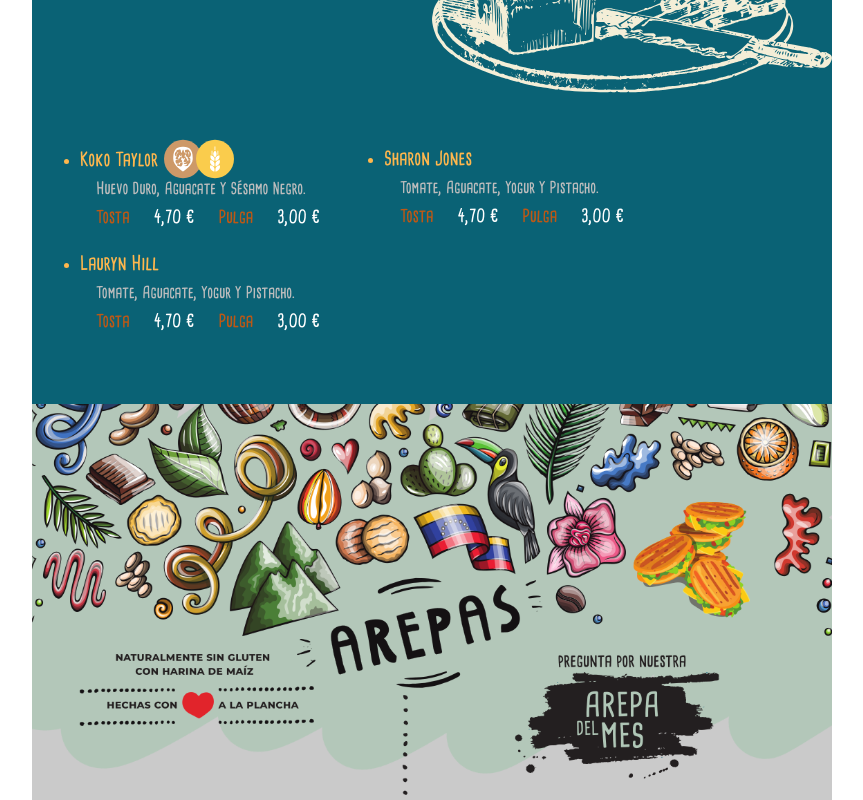
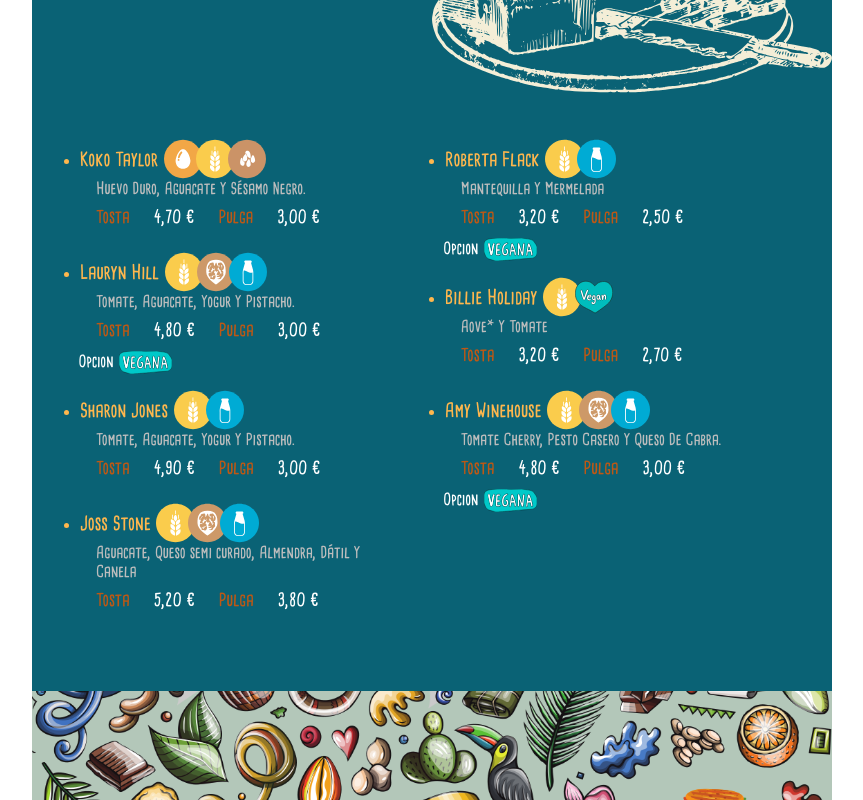
Before and after one commit to algiro/sfc-menu, a React (Vite) app: page / in a window 1280 px wide. Shown: the part 1320-2120 px from the top of the page, without its empty margins (208-1071 px from the left). Built offline with nearby package versions, Linux system fonts and the light colour scheme.

Commit message:
added vegan option and update menuData

```diff
--- a/src/components/MenuItemAllergens.jsx
+++ b/src/components/MenuItemAllergens.jsx
@@ -3,6 +3,9 @@ import React from 'react';
 import frutosSevosIcon from '../../images/al_frutos_secos.svg';
 import glutenIcon from '../../images/al_gluten.svg';
 import sesamoIcon from '../../images/al_sesamo.svg';
+import huevoIcon from '../../images/al_huevo.svg';
+import lacteosIcon from '../../images/al_lacteos.svg';
+import veganIcon from '../../images/vegan.svg';
 
 const AllergenIcons = ({ alergenos }) => {
     if (!alergenos) {
@@ -22,6 +25,19 @@ const AllergenIcons = ({ alergenos }) => {
             icon: sesamoIcon,
             label: 'Sésamo',
         },
+        huevo: {
+            icon: huevoIcon,
+            label: 'Huevo',
+        },
+        lacteos: {
+            icon: lacteosIcon,
+            label: 'Lacteos',
+        },
+        vegan: {
+            icon: veganIcon,
+            label: 'Vegan',
+        },
+
     };
 
     return (
--- a/src/components/TostasMenu.jsx
+++ b/src/components/TostasMenu.jsx
@@ -3,6 +3,7 @@ import { tostas } from '../data/menuData';
 import tostasImg from '../../images/tostas.svg';
 import '../styles/menu.css';
 import AllergenIcons from './MenuItemAllergens'
+import VeganOptionIcon from './VeganOption'
 
 const TwoColumnMenu = () => {
     // Calculate the split point for the columns
@@ -32,6 +33,9 @@ const TwoColumnMenu = () => {
                             <span className="item-price">{tostas.tostaPrice} €</span>
                             <span className="item-note">Pulga</span>
                             <span className="item-price">{tostas.pulgaPrice} €</span>
+                        </div>
+                        <div className="menu-item-price">
+                            {tostas.opcionVegana && <VeganOptionIcon opcionVegana={tostas.opcionVegana} />}
                         </div>
                     </div>
                 </li>
--- /dev/null
+++ b/src/components/VeganOption.jsx
@@ -0,0 +1,25 @@
+import React from 'react';
+
+import opcionVeganaIcon from '../../images/opcion_vegana.svg';
+
+const VeganOptionIcon = ({ opcionVegana }) => {
+    console.log('opcionVegana value:', opcionVegana); // Debug log
+    if (!opcionVegana) {
+        return null;
+    }
+
+    return (
+        <div>
+            <span className="allergen-icon-wrapper">Opcion</span>
+            <span>
+                <img
+                    src={opcionVeganaIcon}
+                    alt="Vegan Option"
+                    className="vegan-option-icon"
+                />
+            </span>
+        </div>
+    );
+};
+
+export default VeganOptionIcon;
--- a/src/data/menuData.js
+++ b/src/data/menuData.js
@@ -68,25 +68,109 @@ export const tostas = [
         tostaPrice: "4,70",
         pulgaPrice: "3,00",
         alergenos: {
-            frutoSecos: true,
+            huevo: true,
             gluten: true,
-            sesamo: false
+            sesamo: true,
+            frutoSecos: false,
+            lacteos: false,
+            vegan: false
         }
     },
     {
         id: 2,
         name: "Lauryn Hill",
         ingredients: "Tomate, Aguacate, Yogur Y Pistacho.",
-        tostaPrice: "4,70",
-        pulgaPrice: "3,00"
+        tostaPrice: "4,80",
+        pulgaPrice: "3,00",
+        alergenos: {
+            huevo: false,
+            gluten: true,
+            sesamo: false,
+            frutoSecos: true,
+            lacteos: true,
+            vegan: false
+        },
+        opcionVegana: true
     },
     {
         id: 3,
         name: "Sharon Jones",
         ingredients: "Tomate, Aguacate, Yogur Y Pistacho.",
-        tostaPrice: "4,70",
-        pulgaPrice: "3,00"
+        tostaPrice: "4,90",
+        pulgaPrice: "3,00",
+        alergenos: {
+            huevo: false,
+            gluten: true,
+            sesamo: false,
+            frutoSecos: false,
+            lacteos: true,
+            vegan: false
+        }
+    },
+    {
+        id: 4,
+        name: "Joss Stone",
+        ingredients: "Aguacate, Queso semi curado, Almendra, Dátil Y Canela",
+        tostaPrice: "5,20",
+        pulgaPrice: "3,80",
+        alergenos: {
+            huevo: false,
+            gluten: true,
+            sesamo: false,
+            frutoSecos: true,
+            lacteos: true,
+            vegan: false
+        }
+    },
+    {
+        id: 5,
+        name: "Roberta Flack",
+        ingredients: "Mantequilla Y Mermelada",
+        tostaPrice: "3,20",
+        pulgaPrice: "2,50",
+        alergenos: {
+            huevo: false,
+            gluten: true,
+            sesamo: false,
+            frutoSecos: false,
+            lacteos: true,
+            vegan: false
+        },
+        opcionVegana: true
+    },
+    {
+        id: 6,
+        name: "Billie Holiday",
+        ingredients: "Aove* Y Tomate",
+        tostaPrice: "3,20",
+        pulgaPrice: "2,70",
+        alergenos: {
+            huevo: false,
+            gluten: true,
+            sesamo: false,
+            frutoSecos: false,
+            lacteos: false,
+            vegan: true
+        },
+        opcionVegana: false
+    },
+    {
+        id: 7,
+        name: "Amy Winehouse",
+        ingredients: "Tomate Cherry, Pesto Casero Y Queso De Cabra.",
+        tostaPrice: "4,80",
+        pulgaPrice: "3,00",
+        alergenos: {
+            huevo: false,
+            gluten: true,
+            sesamo: false,
+            frutoSecos: true,
+            lacteos: true,
+            vegan: false
+        },
+        opcionVegana: true
     }
+
 ];
 export const arepas = [
     {
@@ -101,7 +185,7 @@ export const arepas = [
         }
     },
     {
-        id: 1,
+        id: 2,
         name: "Reina Pepià",
         ingredients: "Proteina de soja, guacamole, veganesa, guisantes",
         price: "4,70",
--- a/src/styles/menu.css
+++ b/src/styles/menu.css
@@ -254,6 +254,12 @@ body {
   padding-left: 0.1rem;
 }
 
+.vegan-option-icon {
+  width: 4rem;
+  vertical-align: middle;
+  padding-left: 0.7rem;
+}
+
 .allergen-tooltip {
   display: none;
   position: absolute;
```
Also changed, not shown: images/opcion_vegana.svg, images/vegan.svg.
